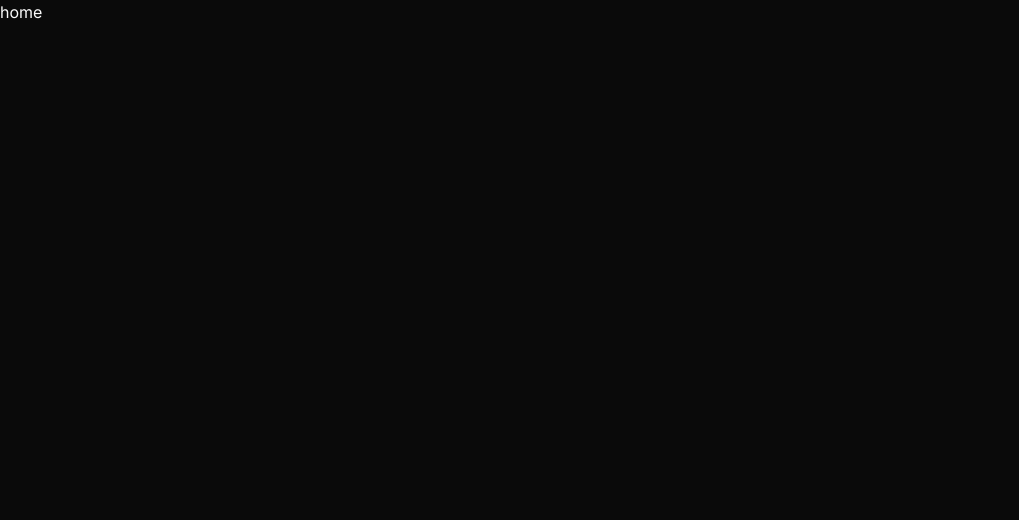
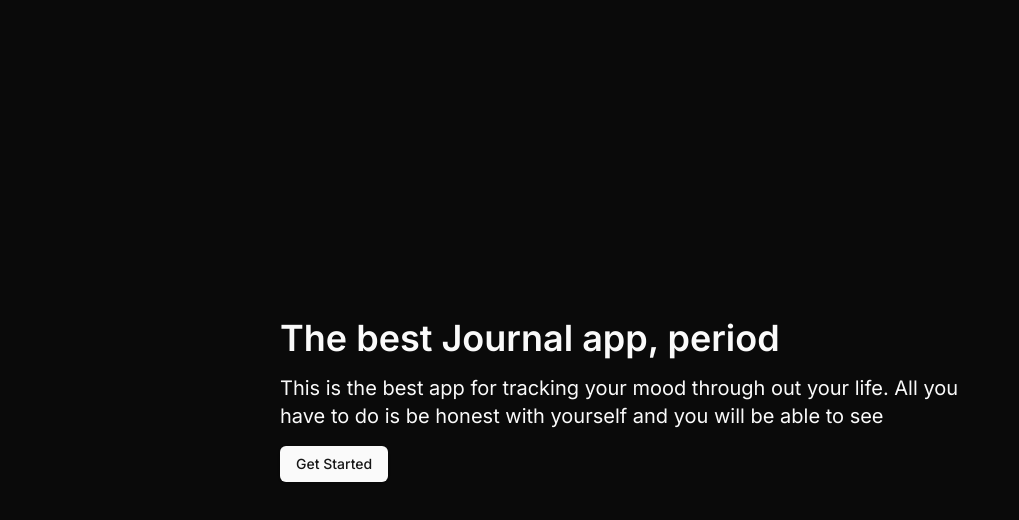
Before and after one commit to areudev/mood, a Next.js app: page / in a window 1280 px wide. Shown: the top 520 px of the page, without its empty margins (0-1019 px from the left). Built offline with nearby package versions, Linux system fonts and the light colour scheme.

Commit message:
add index page

```diff
--- a/app/page.tsx
+++ b/app/page.tsx
@@ -1,5 +1,19 @@
-import Image from 'next/image'
+import {Button} from '@/components/ui/button'
+import Link from 'next/link'
 
 export default function Home() {
-  return <main className="">home</main>
+	return (
+		<main className="container flex min-h-screen w-full items-center ">
+			<div className="mx-auto flex w-[45rem] flex-col items-start gap-4">
+				<h1 className="text-4xl font-semibold">The best Journal app, period</h1>
+				<p className="text-xl">
+					This is the best app for tracking your mood through out your life. All
+					you have to do is be honest with yourself and you will be able to see
+				</p>
+				<Button asChild>
+					<Link href="/journal">Get Started</Link>
+				</Button>
+			</div>
+		</main>
+	)
 }
```
